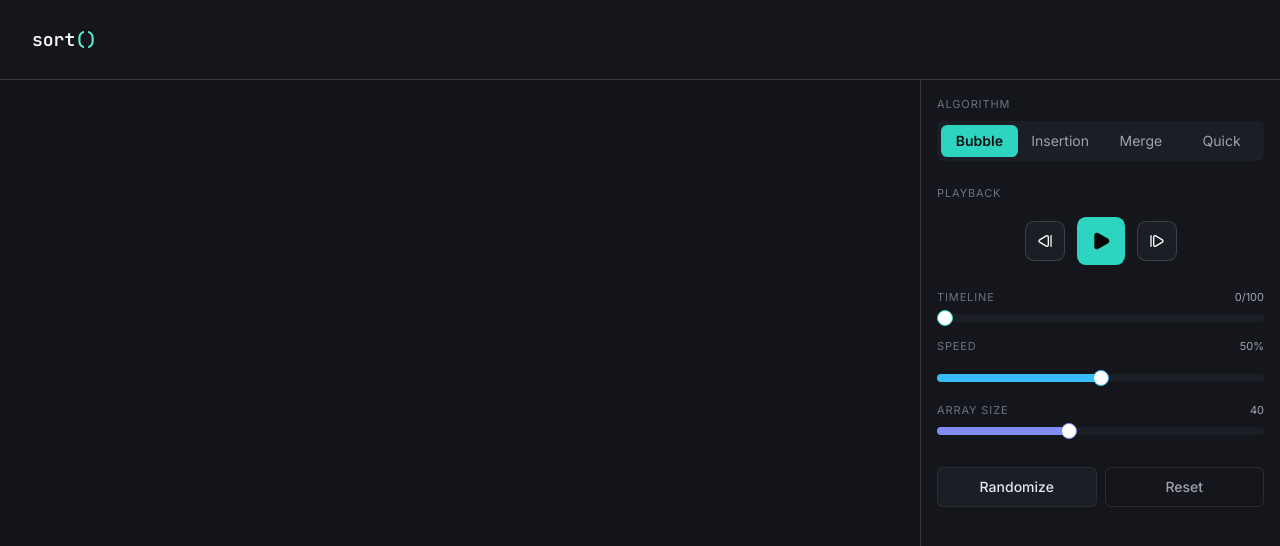
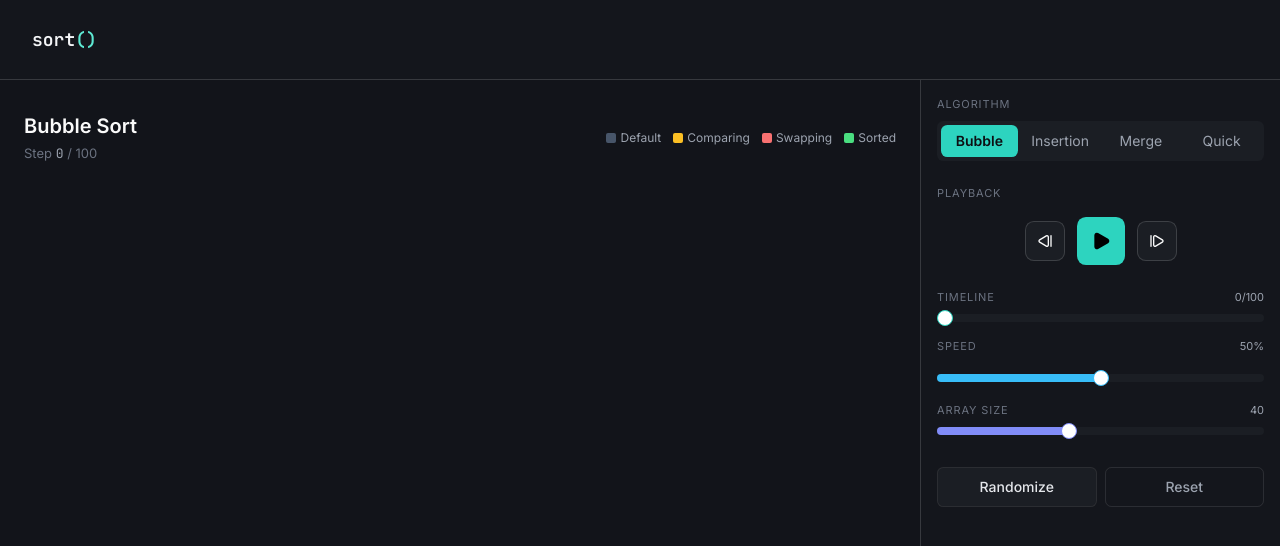
Before and after one commit to ethnatpf/sort-algorithm-visualizer, a Next.js app: page / in a window 1280 px wide. Shown: the top 546 px of the page. Built offline with nearby package versions, Linux system fonts and the light colour scheme.

Commit message:
Refactor secondary text color and implement algorithm title, step counter and legend

```diff
--- a/src/app/globals.css
+++ b/src/app/globals.css
@@ -6,6 +6,7 @@
 
 @theme {
     --color-muted: #6b7280;
+    --color-secondary-text: #9ca3af;
     --color-teal-accent: #2dd4bf;
     --color-teal-light-accent: #5eead4;
     --color-sky-accent: #38bdf8;
--- a/src/app/page.tsx
+++ b/src/app/page.tsx
@@ -2,6 +2,8 @@
 import { memo, useState } from "react";
 import type { Algorithm } from "../lib/constants";
 import AlgorithmSidebar from "../components/layout/algorithm-sidebar";
+import { capitalizeFirstLetter } from "../lib/string";
+import clsx from "clsx";
 
 function Home() {
   const [selectedAlgorithm, setSelectedAlgorithm] =
@@ -11,9 +13,54 @@ function Home() {
   const [speed, setSpeed] = useState(50);
   const [arrSize, setArrSize] = useState(40);
 
+  const legendItems: Array<{ label: string; bgClass: string }> = [
+    { label: "Default", bgClass: "bg-[#475569]" },
+    { label: "Comparing", bgClass: "bg-[#FBBF24]" },
+    { label: "Swapping", bgClass: "bg-[#F87171]" },
+    { label: "Sorted", bgClass: "bg-[#4ADE80]" },
+  ];
+
+  function onRandomize() {
+    // TODO: Implement this
+  }
+
+  function onReset() {
+    // TODO: Implement this
+  }
+
   return (
     <div className="flex h-[calc(100vh-5rem)]">
-      <main className="flex-1 bg-[#12141a]"></main>
+      <main className="flex-1 bg-[#12141a] py-8 px-6">
+        <div className="flex justify-between">
+          {/* Sort title and step counter */}
+          <div>
+            <h2 className="text-xl font-semibold">
+              {capitalizeFirstLetter(selectedAlgorithm)} Sort
+            </h2>
+            <span className="text-[13px] text-muted">
+              Step{" "}
+              <span className="font-jetbrains-mono text-secondary-text">
+                {step}
+              </span>{" "}
+              / 100
+            </span>
+          </div>
+
+          {/* Colors legend */}
+          <div className="flex items-center gap-3">
+            {legendItems.map((item) => (
+              <div key={item.label} className="flex items-center gap-x-1">
+                <div
+                  className={clsx("w-2.5 h-2.5 rounded-[2px]", item.bgClass)}
+                />
+                <span className="text-secondary-text text-[12px]">
+                  {item.label}
+                </span>
+              </div>
+            ))}
+          </div>
+        </div>
+      </main>
       <AlgorithmSidebar
         selectedAlgorithm={selectedAlgorithm}
         setSelectedAlgorithm={setSelectedAlgorithm}
@@ -25,6 +72,8 @@ function Home() {
         setSpeed={setSpeed}
         arrSize={arrSize}
         setArrSize={setArrSize}
+        onRandomize={onRandomize}
+        onReset={onReset}
       />
     </div>
   );
--- a/src/components/layout/algorithm-sidebar.tsx
+++ b/src/components/layout/algorithm-sidebar.tsx
@@ -52,7 +52,7 @@ export default function AlgorithmSidebar({
               "cursor-pointer p-1 py-1.5 flex-1 text-sm",
               selectedAlgorithm === al
                 ? "text-[#0D0F13] bg-teal-accent rounded-lg font-semibold"
-                : "text-[#9CA3AF]",
+                : "text-secondary-text",
             )}
           >
             {capitalizeFirstLetter(al)}
@@ -86,7 +86,7 @@ export default function AlgorithmSidebar({
       {/* Timeline slider */}
       <div className="flex justify-between mb-2">
         <span className="sidebar-label block ">TIMELINE</span>
-        <span className="text-[11px] text-[#9CA3AF]">{step}/100</span>
+        <span className="text-[11px] text-secondary-text">{step}/100</span>
       </div>
       <Slider
         color="teal-accent"
@@ -100,7 +100,7 @@ export default function AlgorithmSidebar({
       {/* Speed slider */}
       <div className="flex justify-between mt-4 mb-5">
         <span className="sidebar-label block ">SPEED</span>
-        <span className="text-[11px] text-[#9CA3AF]">{speed}%</span>
+        <span className="text-[11px] text-secondary-text">{speed}%</span>
       </div>
       <Slider
         color="sky-accent"
@@ -114,7 +114,7 @@ export default function AlgorithmSidebar({
       {/* Array size */}
       <div className="flex justify-between mb-2 mt-5">
         <span className="sidebar-label block ">ARRAY SIZE</span>
-        <span className="text-[11px] text-[#9CA3AF]">{arrSize}</span>
+        <span className="text-[11px] text-secondary-text">{arrSize}</span>
       </div>
       <Slider
         color="indigo-accent"
--- a/src/components/shadcn/button.tsx
+++ b/src/components/shadcn/button.tsx
@@ -12,7 +12,7 @@ const buttonVariants = cva(
         default:
           "bg-[#1B1E24] text-[#E5E7EB] hover:bg-[#1B1E24]/80 border border-[#FAF9F5]/10",
         outline:
-          "text-[#9CA3AF] border-border bg-transparent hover:text-[#e5e7eb] aria-expanded:bg-muted aria-expanded:text-foreground",
+          "text-secondary-text border-border bg-transparent hover:text-[#e5e7eb] aria-expanded:bg-muted aria-expanded:text-foreground",
         secondary:
           "bg-secondary text-secondary-foreground hover:bg-[color-mix(in_oklch,var(--secondary),var(--foreground)_5%)] aria-expanded:bg-secondary aria-expanded:text-secondary-foreground",
         ghost:
```
